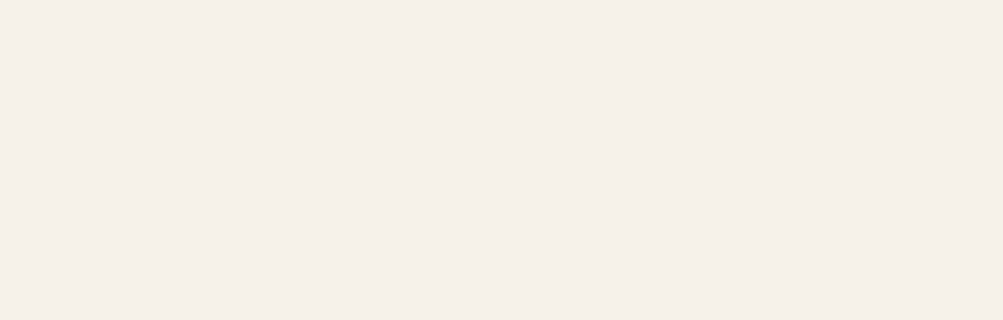
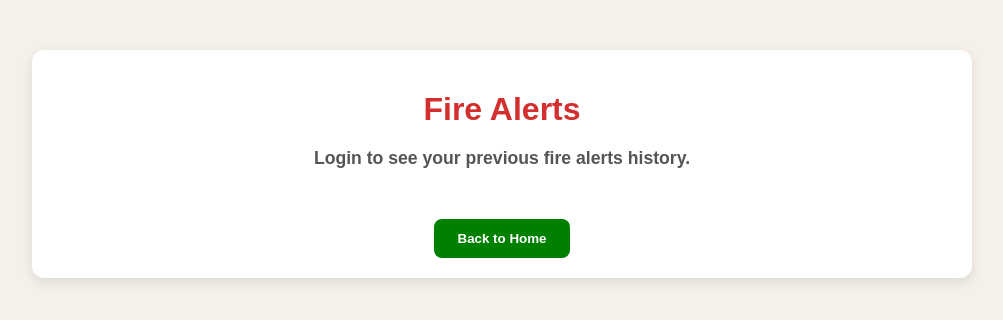
Before and after one commit to silviaalam134/SafeFlame, a React (Create React App) app: page /alerts in a window 1280 px wide. Before the commit this address had no page. Shown: the top 320 px of the page, without its empty margins (138-1141 px from the left). Built offline with nearby package versions, Linux system fonts and the light colour scheme.

Commit message:
Added Alert Page

```diff
--- a/src/App.js
+++ b/src/App.js
@@ -5,8 +5,8 @@ import { BrowserRouter as Router, Routes, Route } from 'react-router-dom';
 import Homepage from './pages/Homepage';
 import LoginPage from './pages/LoginPage';
 import RegisterPage from './pages/RegisterPage';
-import ProfilePage from './pages/ProfilePage';
 import FireDetection from './pages/FireDetection';
+import AlertPage from './pages/AlertPage'; // ✅ New
 
 function App() {
   return (
@@ -15,8 +15,8 @@ function App() {
         <Route path="/" element={<Homepage />} />
         <Route path="/login" element={<LoginPage />} />
         <Route path="/register" element={<RegisterPage />} />
-        <Route path="/profile" element={<ProfilePage />} />
         <Route path="/fire-detection" element={<FireDetection />} />
+        <Route path="/alerts" element={<AlertPage />} /> {/* ✅ New */}
       </Routes>
     </Router>
   );
--- /dev/null
+++ b/src/pages/AlertPage.css
@@ -0,0 +1,76 @@
+/* Container */
+.alert-page {
+  max-width: 900px;
+  margin: 40px auto;
+  padding: 20px;
+  background-color: #fff;
+  border-radius: 12px;
+  box-shadow: 0 4px 12px rgba(0,0,0,0.1);
+  font-family: 'Arial', sans-serif;
+}
+
+/* Page Title */
+.alert-page h1 {
+  text-align: center;
+  font-size: 2rem;
+  margin-bottom: 20px;
+  color: #d32f2f; /* Fire-red accent */
+}
+
+/* Error Message */
+.alert-page__error {
+  color: #d32f2f;
+  font-weight: 600;
+  text-align: center;
+  margin: 10px 0;
+}
+
+/* Alerts List */
+.alert-page__list {
+  display: flex;
+  flex-direction: column;
+  gap: 16px;
+  margin-top: 20px;
+}
+
+/* Back to Home Button */
+.alert-page__back {
+  display: block;
+  margin: 30px auto 0;
+  padding: 12px 24px;
+  background-color: green;
+  color: white;
+  font-weight: 600;
+  border: none;
+  border-radius: 8px;
+  cursor: pointer;
+  transition: all 0.3s ease;
+}
+
+.alert-page__back:hover {
+  background-color: darkgreen;
+}
+
+/* Loading and Empty State */
+.alert-page p {
+  text-align: center;
+  font-size: 1.1rem;
+  margin-top: 20px;
+  color: #555;
+}
+
+/* Responsive */
+@media (max-width: 600px) {
+  .alert-page {
+    padding: 15px;
+  }
+
+  .alert-page__list {
+    gap: 12px;
+  }
+
+  .alert-page__back {
+    width: 100%;
+    padding: 14px 0;
+  }
+}
--- /dev/null
+++ b/src/pages/AlertPage.jsx
@@ -0,0 +1,66 @@
+import React, { useEffect, useState } from 'react';
+import AlertCard from '../components/AlertCard';
+import { useNavigate } from 'react-router-dom';
+import './AlertPage.css';
+
+const AlertPage = () => {
+  const [alerts, setAlerts] = useState([]);
+  const [loading, setLoading] = useState(true);
+  const [error, setError] = useState('');
+  const navigate = useNavigate();
+
+  const fetchAlerts = async () => {
+    const token = localStorage.getItem('token');
+    if (!token) {
+      setError('Login to see your previous fire alerts history.');
+      setLoading(false);
+      return;
+    }
+
+    try {
+      setLoading(true);
+      const res = await fetch('http://localhost:5000/api/alerts', {
+        headers: { Authorization: `Bearer ${token}` }
+      });
+      const data = await res.json();
+      if (!res.ok) throw new Error(data.message || 'Failed to fetch alerts');
+      setAlerts(data);
+    } catch (err) {
+      setError(err.message);
+    } finally {
+      setLoading(false);
+    }
+  };
+
+  useEffect(() => {
+    fetchAlerts();
+  }, []);
+
+  return (
+    <div className="alert-page">
+      <h1>Fire Alerts</h1>
+
+      {loading && <p>Loading alerts...</p>}
+      {error && <p className="alert-page__error">{error}</p>}
+
+      {!loading && !error && alerts.length === 0 && (
+        <p>No fire alerts found.</p>
+      )}
+
+      <div className="alert-page__list">
+        {alerts.map(a => (
+          <AlertCard
+            key={a._id}
+            alert={a}
+          />
+        ))}
+      </div>
+
+      <button onClick={() => navigate('/')} className="alert-page__back">
+        Back to Home
+      </button>
+    </div>
+  );
+};
+
+export default AlertPage;
--- a/src/pages/Dashboard.jsx
+++ b/src/pages/Dashboard.jsx
@@ -9,13 +9,26 @@ const Dashboard = () => {
   const [loading, setLoading] = useState(true);
   const [error, setError] = useState(null);
 
+  // Check if user is logged in
+  const token = localStorage.getItem('token');
+
   // Fetch alerts from backend
   const fetchAlerts = async (signal) => {
+    if (!token) {
+      setLoading(false);
+      return; // User not logged in, fetch korbena
+    }
+
     try {
       setLoading(true);
       setError(null);
 
-      const res = await fetch(API_URL, { signal });
+      const res = await fetch(API_URL, {
+        signal,
+        headers: {
+          Authorization: `Bearer ${token}`,
+        },
+      });
 
       if (!res.ok) {
         throw new Error(`Server responded with ${res.status}`);
@@ -23,14 +36,13 @@ const Dashboard = () => {
 
       const data = await res.json();
 
-      // Expecting array of alerts; defensive check
       if (!Array.isArray(data)) {
         throw new Error('Invalid response format: expected an array of alerts');
       }
 
       setAlerts(data);
     } catch (err) {
-      if (err.name === 'AbortError') return; // fetch was aborted due to unmount
+      if (err.name === 'AbortError') return;
       console.error('Failed to fetch alerts:', err);
       setError(err.message || 'Failed to fetch alerts');
     } finally {
@@ -42,14 +54,22 @@ const Dashboard = () => {
     const controller = new AbortController();
     fetchAlerts(controller.signal);
 
-    // Poll every 15 seconds to keep dashboard fresh (adjust as needed)
     const id = setInterval(() => fetchAlerts(controller.signal), 15000);
 
     return () => {
       controller.abort();
       clearInterval(id);
     };
-  }, []);
+  }, [token]); // token dependency
+
+  // If not logged in
+  if (!token) {
+    return (
+      <div className="dashboard__login-warning">
+        <p>Login to see your previous fire alerts history.</p>
+      </div>
+    );
+  }
 
   return (
     <main className="dashboard">
@@ -69,7 +89,6 @@ const Dashboard = () => {
             ) : (
               <div className="dashboard__list">
                 {alerts.map((a) => (
-                  // Use a stable key if available (id or _id), otherwise fallback to timestamp+type
                   <AlertCard
                     key={a.id ?? a._id ?? `${a.type}-${a.timestamp}`}
                     alert={a}
--- a/src/pages/Homepage.js
+++ b/src/pages/Homepage.js
@@ -1,14 +1,18 @@
 import React, { useEffect, useState } from 'react';
-import { Link } from 'react-router-dom';
+import { Link, useNavigate } from 'react-router-dom';
 import Dashboard from './Dashboard';
 import './Homepage.css';
 
 const Homepage = () => {
+  const navigate = useNavigate();
   const [stats, setStats] = useState({
     totalAlerts: 0,
     unreadAlerts: 0,
     resolvedAlerts: 0,
   });
+
+  const [userName, setUserName] = useState(localStorage.getItem('userName') || '');
+  const [showAlerts, setShowAlerts] = useState(false);
 
   useEffect(() => {
     const fetchStats = async () => {
@@ -28,6 +32,15 @@ const Homepage = () => {
     fetchStats();
   }, []);
 
+  const handleLogout = () => {
+    if (window.confirm('Do you want to logout?')) {
+      localStorage.removeItem('userName');
+      localStorage.removeItem('token');
+      setUserName('');
+      navigate('/');
+    }
+  };
+
   return (
     <div className="homepage">
       {/* Header/Navbar */}
@@ -35,25 +48,41 @@ const Homepage = () => {
         <div className="homepage__logo">SafeFlame</div>
         <nav className="homepage__nav">
           <a href="#home">Home</a>
-          <a href="#alerts">Alerts</a>
+          <a href="#alerts" onClick={() => setShowAlerts(true)}>Alerts</a>
           <a href="#stats">Statistics</a>
           <a href="#about">About</a>
           <a href="#contact">Contact</a>
-          {/* Login Button */}
+          {/* Login / Logout Button */}
+          {userName ? (
+            <button
+              onClick={handleLogout}
+              style={{
+                marginLeft: '24px',
+                padding: '8px 16px',
+                backgroundColor: 'green',
+                color: 'white',
+                borderRadius: '6px',
+                fontWeight: '600',
+              }}
+            >
+              {userName} (Logout)
+            </button>
+          ) : (
             <Link
               to="/login"
               style={{
                 marginLeft: '24px',
                 padding: '8px 16px',
-              backgroundColor: '#d32f2f', // red background
-              color: 'white',              // white text
+                backgroundColor: '#d32f2f',
+                color: 'white',
                 borderRadius: '6px',
+                fontWeight: '600',
                 textDecoration: 'none',
-              fontWeight: '600',
               }}
             >
               Login
             </Link>
+          )}
         </nav>
       </header>
 
@@ -80,8 +109,16 @@ const Homepage = () => {
 
       {/* Alerts Section */}
       <section className="homepage__alerts" id="alerts">
-        <h2>Live Fire Alerts</h2>
+        <h2>Fire Alerts</h2>
+        {showAlerts ? (
+          userName ? (
             <Dashboard />
+          ) : (
+            <p>Please login to see your previous fire alerts history.</p>
+          )
+        ) : (
+          <p>Click "Alerts" in the navbar to view your fire alerts.</p>
+        )}
       </section>
 
       {/* Statistics Section */}
--- a/src/pages/LoginPage.jsx
+++ b/src/pages/LoginPage.jsx
@@ -15,14 +15,20 @@ const LoginPage = () => {
         headers: { 'Content-Type': 'application/json' },
         body: JSON.stringify({ email, password }),
       });
+
       const data = await res.json();
+
       if (!res.ok) throw new Error(data.message);
 
+      // Save token and userName
       localStorage.setItem('token', data.token);
-      localStorage.setItem('user', JSON.stringify(data.user));
+      localStorage.setItem('userName', data.user.name);
 
       alert('Login successful');
-      navigate('/profile'); // redirect to profile page
+
+      // Redirect to homepage after login
+      navigate('/');
+      window.location.reload(); // To update navbar dynamically
     } catch (err) {
       alert(err.message);
     }
@@ -33,13 +39,36 @@ const LoginPage = () => {
       <div className="login-card">
         <h2>Welcome Back</h2>
         <p className="login-subtitle">Login to your account</p>
+
         <form onSubmit={handleLogin}>
-          <input type="email" placeholder="Email" value={email} onChange={(e) => setEmail(e.target.value)} required />
-          <input type="password" placeholder="Password" value={password} onChange={(e) => setPassword(e.target.value)} required />
+          <input
+            type="email"
+            placeholder="Email"
+            value={email}
+            onChange={(e) => setEmail(e.target.value)}
+            required
+          />
+          <input
+            type="password"
+            placeholder="Password"
+            value={password}
+            onChange={(e) => setPassword(e.target.value)}
+            required
+          />
           <button type="submit">Login</button>
         </form>
-        <p className="login-footer">Don't have an account? <Link to="/register">Register</Link></p>
-        <button onClick={() => navigate('/')} className="back-home-btn">Back to Home</button>
+
+        <p className="login-footer">
+          Don't have an account? <Link to="/register">Register</Link>
+        </p>
+
+        {/* Back to Home button */}
+        <button
+          onClick={() => navigate('/')}
+          className="back-home-btn"
+        >
+          Back to Home
+        </button>
       </div>
     </div>
   );
```
Also changed, not shown: 2 other files (tests, documents, lock files or other folders). Lines whose indentation alone changed are shown as unchanged.
